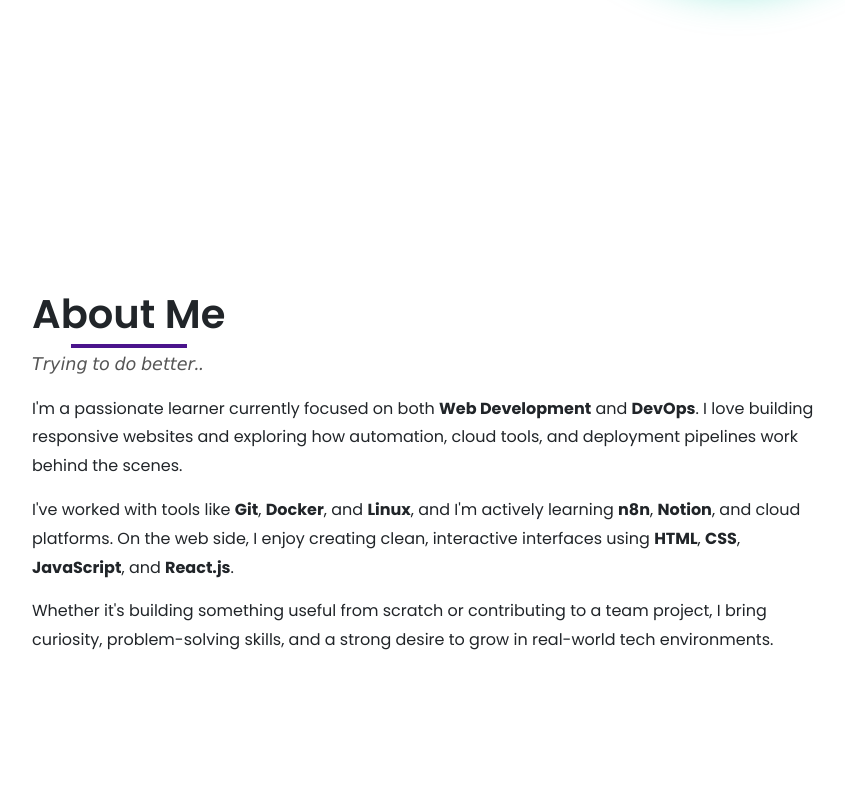
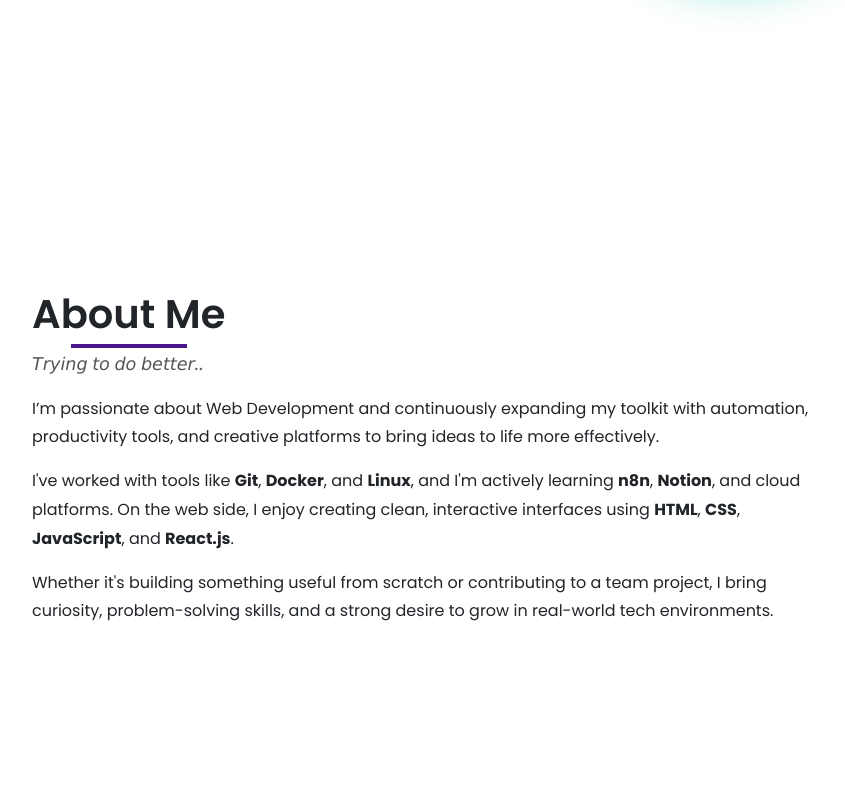
Before and after one commit to hritikmondal2003/Final_Work, a React (Vite) app: page / in a window 1280 px wide. Shown: the part 590-1375 px from the top of the page, without its empty margins (208-1053 px from the left). Built offline with nearby package versions, Linux system fonts and the light colour scheme.

Commit message:
Update About.jsx

```diff
--- a/src/components/About.jsx
+++ b/src/components/About.jsx
@@ -13,7 +13,7 @@ const About = () => {
         </p>
 
         <p>
-          I'm a passionate learner currently focused on both <strong>Web Development</strong> and <strong>DevOps</strong>. I love building responsive websites and exploring how automation, cloud tools, and deployment pipelines work behind the scenes.
+          I’m passionate about Web Development and continuously expanding my toolkit with automation, productivity tools, and creative platforms to bring ideas to life more effectively.
         </p>
         <p>
           I've worked with tools like <strong>Git</strong>, <strong>Docker</strong>, and <strong>Linux</strong>, and I'm actively learning <strong>n8n</strong>, <strong>Notion</strong>, and cloud platforms. On the web side, I enjoy creating clean, interactive interfaces using <strong>HTML</strong>, <strong>CSS</strong>, <strong>JavaScript</strong>, and <strong>React.js</strong>.
```
